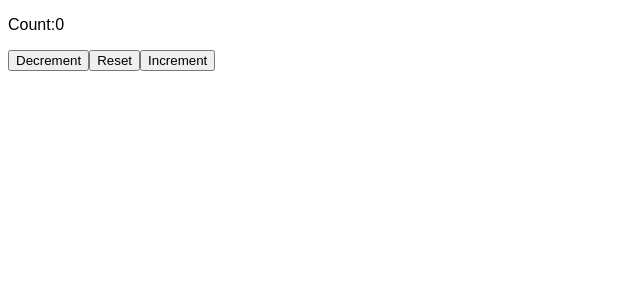
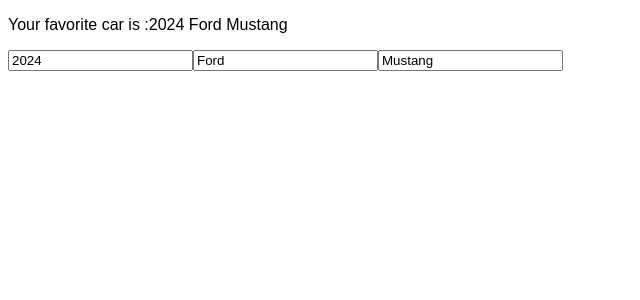
Before and after one commit to laderhad/react-tutorial, a React (Vite) app in the folder my-react-app/: page / in a window 1280 px wide. Shown: the top 300 px of the page, without its empty margins (0-640 px from the left). Built offline with nearby package versions, Linux system fonts and the light colour scheme.

Commit message:
update Objects in state

```diff
--- a/my-react-app/src/MyComponent.jsx
+++ b/my-react-app/src/MyComponent.jsx
@@ -1,31 +1,29 @@
 import React,{useState} from "react";
 
 function MyComponent(){
-    const [count,setCount] = useState(0);
+   const [car ,setCar]=useState({year:2024,
+                                make:"Ford",
+                                model:"Mustang"
+   });
 
-    function increment(){
-        setCount(c=>c+1);
-        setCount(c=>c+1);
-        setCount(c=>c+1);
-    };
+    function handleYearChange(event){
+        setCar(c=>({...c,year:event.target.value}));
+    }
+    function handleMakeChange(event){
+        setCar(c=>({...c,make:event.target.value}));
+    }
+    function handleModelChange(event){
+        setCar(c=>({...c,model:event.target.value}));
+    }
 
-    function decrement(){
-        setCount(c=>c-1);
-        setCount(c=>c-1);
-        setCount(c=>c-1);
-    };
+   return(
+    <div>
+        <p>Your favorite car is :{car.year} {car.make} {car.model}</p>
 
-    function reset(){
-        setCount(0);
-    };
-
-    return(
-        <div>
-            <p>Count:{count}</p>
-            <button onClick={decrement}>Decrement</button>
-            <button onClick={reset}>Reset</button>
-            <button onClick={increment}>Increment</button>
-        </div>
-    );
+        <input type="number" value={car.year} onChange={handleYearChange} />
+        <input type="text" value={car.make} onChange={handleMakeChange} />
+        <input type="text" value={car.model} onChange={handleModelChange} />
+    </div>
+   );
 }
 export default MyComponent;
```
